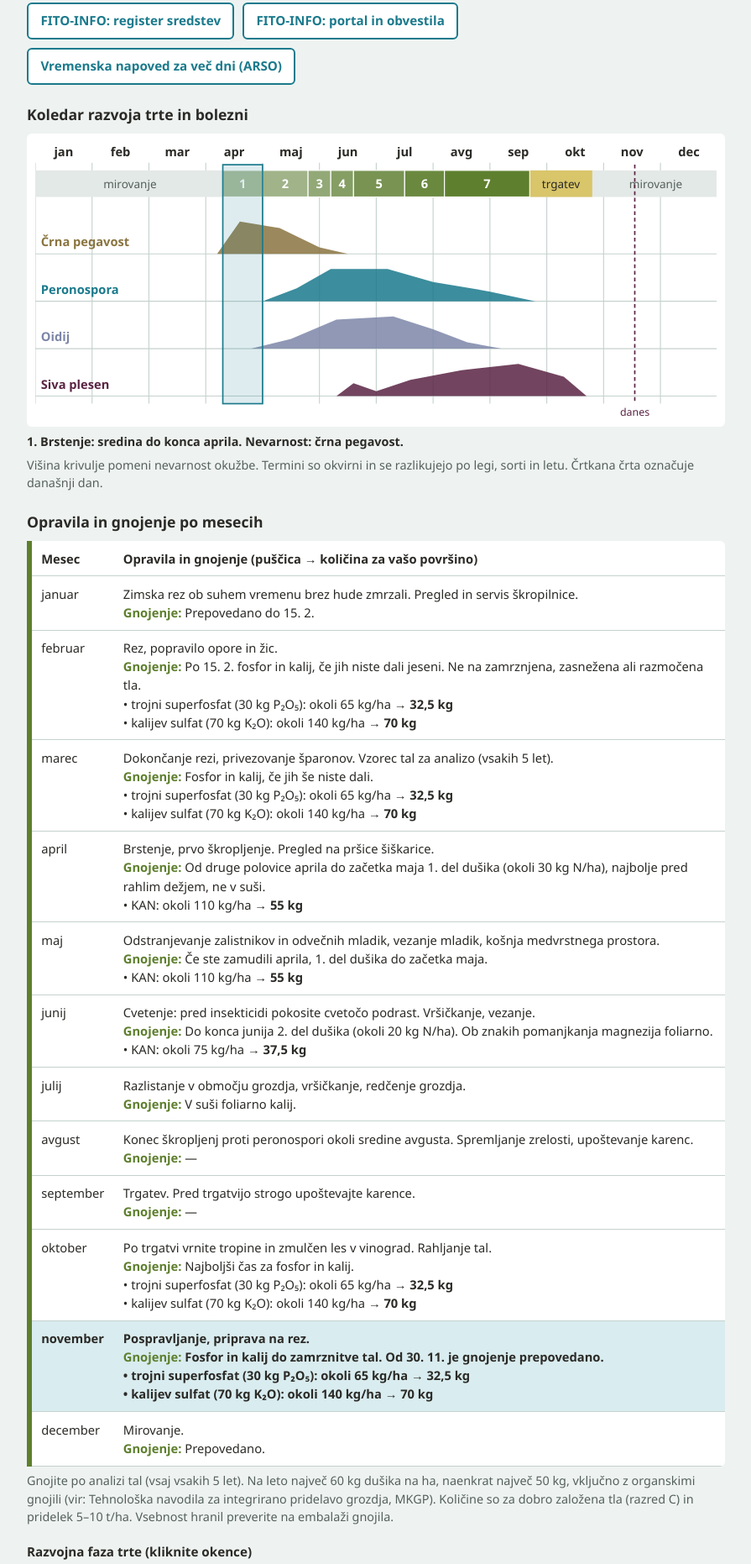
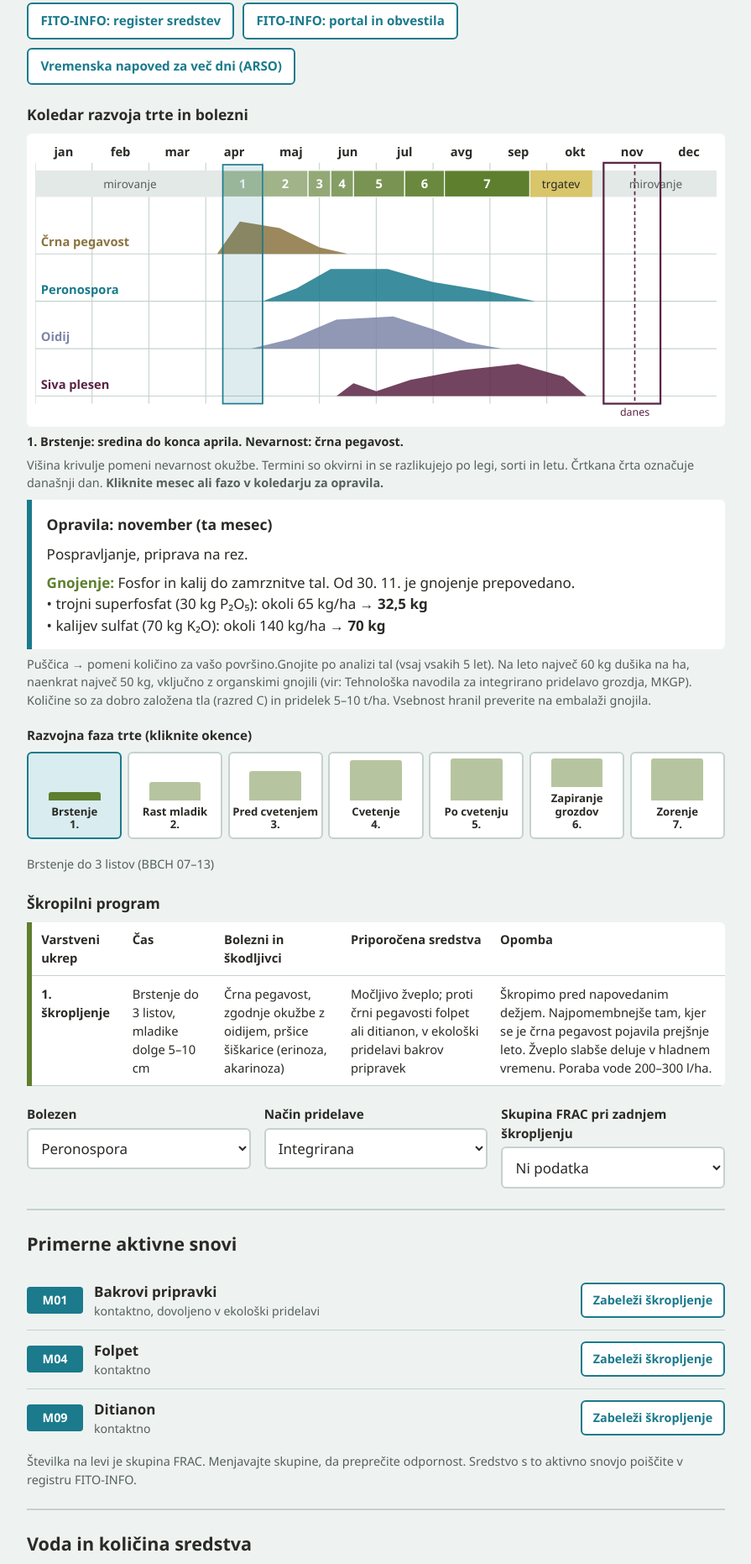
Before and after one commit to bostjankos36-ai/svetovalec, a plain HTML site: page index.html in a window 1280 px wide. Shown: the part 253-2115 px from the top of the page at 84% size, without its empty margins (192-1087 px from the left). Drawn offline with Linux system fonts and the light colour scheme.

Commit message:
Opravila se prikažejo ob kliku na mesec ali fazo v koledarju
Co-Authored-By: Claude Opus 5.5 <noreply@anthropic.com>
Claude-Session: https://claude.ai/code/session_01QBxeK5qC8L3wgFyEeaKPu5

```diff
--- a/index.html
+++ b/index.html
@@ -113,16 +113,10 @@
            role="img" aria-label="Koledar razvojnih faz trte in nevarnosti bolezni po mesecih"></svg>
     </div>
     <p class="namig" id="koledarOpis" style="font-weight:600; color:inherit"></p>
-    <p class="namig" style="margin-bottom:1.2rem">Višina krivulje pomeni nevarnost okužbe. Termini so okvirni in se razlikujejo po legi, sorti in letu. Črtkana črta označuje današnji dan.</p>
+    <p class="namig">Višina krivulje pomeni nevarnost okužbe. Termini so okvirni in se razlikujejo po legi, sorti in letu. Črtkana črta označuje današnji dan. <strong>Kliknite mesec ali fazo v koledarju za opravila.</strong></p>
 
-    <h3>Opravila in gnojenje po mesecih</h3>
-    <div class="drsnik">
-      <table style="min-width:0">
-        <thead><tr><th>Mesec</th><th>Opravila in gnojenje (puščica → količina za vašo površino)</th></tr></thead>
-        <tbody id="opravila"></tbody>
-      </table>
-    </div>
-    <p class="namig" style="margin-bottom:1.2rem">Gnojite po analizi tal (vsaj vsakih 5 let). Na leto največ 60 kg dušika na ha, naenkrat največ 50 kg, vključno z organskimi gnojili (vir: Tehnološka navodila za integrirano pridelavo grozdja, MKGP). Količine so za dobro založena tla (razred C) in pridelek 5–10 t/ha. Vsebnost hranil preverite na embalaži gnojila.</p>
+    <div class="izid" id="opravila" style="margin-top:.6rem"></div>
+    <p class="namig" style="margin-bottom:1.2rem">Puščica → pomeni količino za vašo površino.Gnojite po analizi tal (vsaj vsakih 5 let). Na leto največ 60 kg dušika na ha, naenkrat največ 50 kg, vključno z organskimi gnojili (vir: Tehnološka navodila za integrirano pridelavo grozdja, MKGP). Količine so za dobro založena tla (razred C) in pridelek 5–10 t/ha. Vsebnost hranil preverite na embalaži gnojila.</p>
 
     <script>
     (function () {
@@ -183,8 +177,20 @@
       s += `<line x1="${X(danes)}" y1="24" x2="${X(danes)}" y2="276" stroke="#5a2444" stroke-width="1.5" stroke-dasharray="4 3"/>
             <text x="${Math.min(Math.max(X(danes), 18), 702)}" y="289" text-anchor="middle" font-size="11" fill="#5a2444">danes</text>`;
 
+      // izbrani mesec za opravila in nevidna polja za klik na mesec (nad trakom faz in pod njim)
+      s += `<rect id="kMesec" y="22" width="60" height="254" fill="none" stroke="#5a2444" stroke-width="2" pointer-events="none"/>`;
+      MESECI.forEach((m, i) => {
+        s += `<rect class="km" data-m="${i}" x="${X(i)}" y="0" width="60" height="${vrh}" fill="transparent" style="cursor:pointer"/>
+              <rect class="km" data-m="${i}" x="${X(i)}" y="${vrh + visFaze}" width="60" height="${292 - vrh - visFaze}" fill="transparent" style="cursor:pointer"><title>${m}: opravila</title></rect>`;
+      });
+
       const svg = document.getElementById('koledar');
       svg.innerHTML = s;
+      const mesec = i => {
+        document.getElementById('kMesec').setAttribute('x', X(i));
+        document.dispatchEvent(new CustomEvent('mesec', { detail: i }));
+      };
+      document.getElementById('kMesec').setAttribute('x', X(new Date().getMonth()));
 
       // nevarnost bolezni v izbranem mesecu (linearna interpolacija med točkami)
       function nevarnost(t, m) {
@@ -221,7 +227,13 @@
           r.checked = true;
           r.dispatchEvent(new Event('change', { bubbles: true }));
         }));
+        svg.querySelectorAll('.km').forEach(r => r.addEventListener('click', () => mesec(+r.dataset.m)));
         document.getElementById('faze').addEventListener('change', oznaci);
+        // izbira faze pokaže opravila meseca, v katerem je sredina faze
+        document.getElementById('faze').addEventListener('change', () => {
+          const f = FAZE_K.find(x => x.id === +document.querySelector('input[name=faza]:checked').value);
+          mesec(Math.floor((f.a + f.b) / 2));
+        });
         oznaci();
       });
     })();
@@ -453,12 +465,14 @@ const OPRAVILA = [
   ['Mirovanje.', 'Prepovedano.']
 ];
 const MESEC = ['januar', 'februar', 'marec', 'april', 'maj', 'junij', 'julij', 'avgust', 'september', 'oktober', 'november', 'december'];
+let izbranMesec = new Date().getMonth();
 function prikaziOpravila() {
-  const pov = +$('pov').value, zdaj = new Date().getMonth();
-  $('opravila').innerHTML = OPRAVILA.map(([o, g, gn], i) => `<tr${i === zdaj ? ' style="background:var(--galica-t); font-weight:600"' : ''}>
-    <td>${MESEC[i]}</td><td>${o}<br><span style="color:var(--list); font-weight:700">Gnojenje:</span> ${g}${(gn || []).map(([ime, kg]) =>
-      `<br>• ${ime}: okoli ${kg} kg/ha${pov > 0 ? ` → <strong>${st(kg * pov)} kg</strong>` : ''}`).join('')}</td></tr>`).join('');
+  const pov = +$('pov').value, [o, g, gn] = OPRAVILA[izbranMesec];
+  $('opravila').innerHTML = `<h3 style="margin-top:0">Opravila: ${MESEC[izbranMesec]}${izbranMesec === new Date().getMonth() ? ' (ta mesec)' : ''}</h3>
+    <p style="margin:0 0 .5rem">${o}</p><p style="margin:0"><span style="color:var(--list); font-weight:700">Gnojenje:</span> ${g}${(gn || []).map(([ime, kg]) =>
+      `<br>• ${ime}: okoli ${kg} kg/ha${pov > 0 ? ` → <strong>${st(kg * pov)} kg</strong>` : ''}`).join('')}</p>`;
 }
+document.addEventListener('mesec', e => { izbranMesec = e.detail; prikaziOpravila(); });
 
 /* --- kalkulator --- */
 function nastaviVodo() {
```
